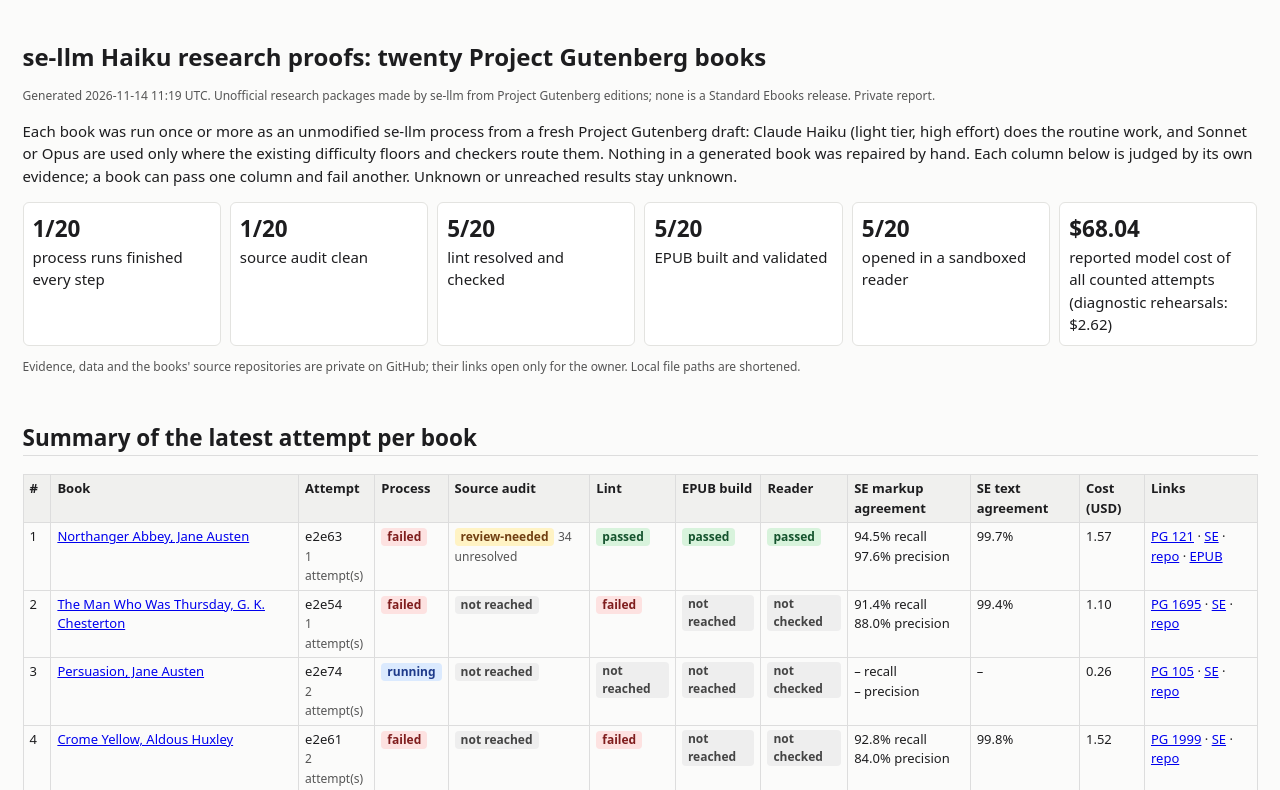
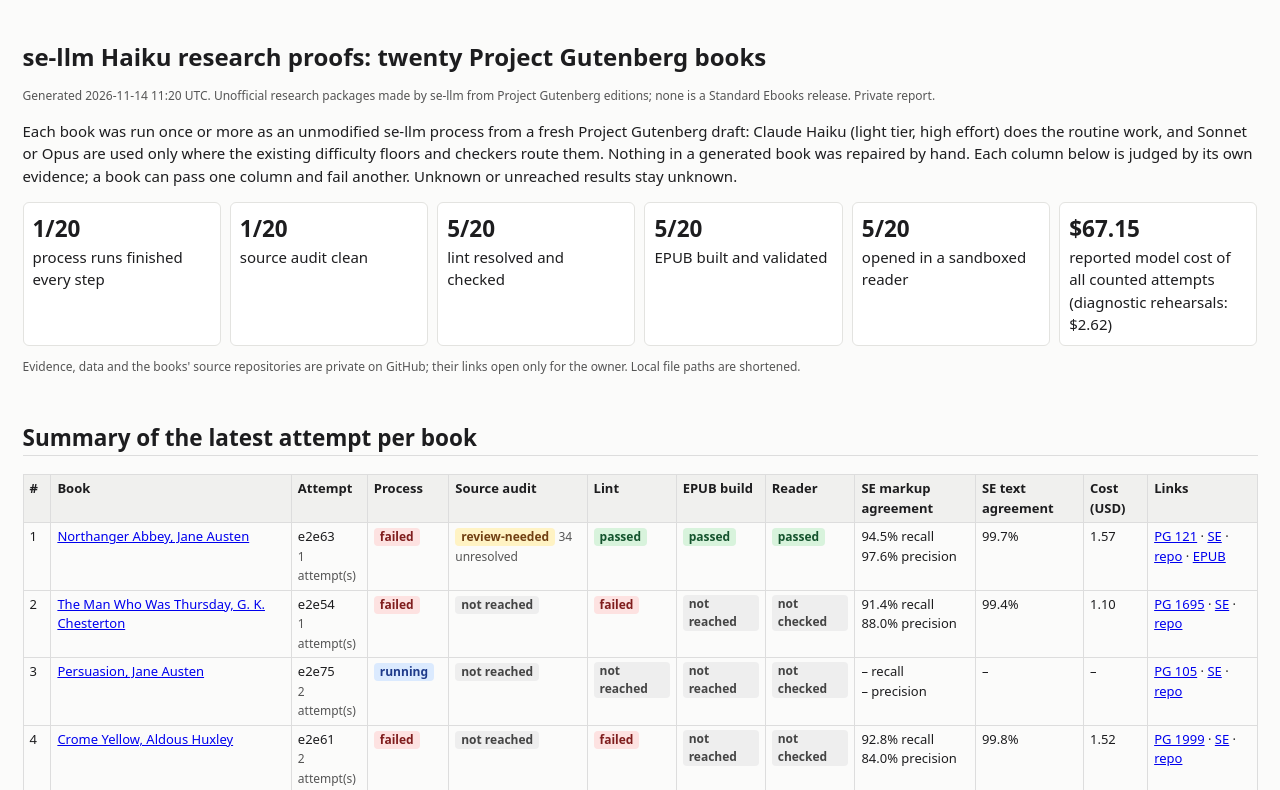
Before and after one commit to ConcaveTrillion/se-llm-haiku20-site, a plain HTML site: page index.html in a window 1280 px wide. Shown: the top 790 px of the page. Drawn offline with Linux system fonts and the light colour scheme.

Commit message:
Page update 2026-11-14T11:20:56Z

```diff
--- a/index.html
+++ b/index.html
@@ -10,7 +10,7 @@ code,pre{font-size:12px;background:#f4f4f2;padding:1px 3px} pre{white-space:pre-
 .grid{display:grid;grid-template-columns:repeat(auto-fit,minmax(180px,1fr));gap:.6em} .card{background:#fff;border:1px solid #e3e3e0;border-radius:6px;padding:.6em}
 .card b{font-size:1.5em;display:block}</style></head><body>
 <h1>se-llm Haiku research proofs: twenty Project Gutenberg books</h1>
-<p class="small">Generated 2026-11-14 11:19 UTC. Unofficial research packages made by se-llm from Project Gutenberg editions; none is a Standard Ebooks release. Private report.</p>
+<p class="small">Generated 2026-11-14 11:20 UTC. Unofficial research packages made by se-llm from Project Gutenberg editions; none is a Standard Ebooks release. Private report.</p>
 <p>Each book was run once or more as an unmodified se-llm process from a fresh Project Gutenberg draft: Claude Haiku (light tier, high effort) does the routine work, and Sonnet or Opus are used only where the existing difficulty floors and checkers route them. Nothing in a generated book was repaired by hand. Each column below is judged by its own evidence; a book can pass one column and fail another. Unknown or unreached results stay unknown.</p>
 <div class="grid">
 <div class="card"><b>1/20</b>process runs finished every step</div>
@@ -18,13 +18,13 @@ code,pre{font-size:12px;background:#f4f4f2;padding:1px 3px} pre{white-space:pre-
 <div class="card"><b>5/20</b>lint resolved and checked</div>
 <div class="card"><b>5/20</b>EPUB built and validated</div>
 <div class="card"><b>5/20</b>opened in a sandboxed reader</div>
-<div class="card"><b>$68.04</b>reported model cost of all counted attempts (diagnostic rehearsals: $2.62)</div>
+<div class="card"><b>$67.15</b>reported model cost of all counted attempts (diagnostic rehearsals: $2.62)</div>
 </div>
 <p class="small">Evidence, data and the books' source repositories are private on GitHub; their links open only for the owner. Local file paths are shortened.</p><h2>Summary of the latest attempt per book</h2>
 <table><thead><tr><th>#</th><th>Book</th><th>Attempt</th><th>Process</th><th>Source audit</th><th>Lint</th><th>EPUB build</th><th>Reader</th><th>SE markup agreement</th><th>SE text agreement</th><th>Cost (USD)</th><th>Links</th></tr></thead><tbody>
 <tr><td>1</td><td><a href="#northanger">Northanger Abbey, Jane Austen</a></td><td>e2e63<br><span class="small">1 attempt(s)</span></td><td><span class="b bad">failed</span></td><td><span class="b warn">review-needed</span> <span class="small">34 unresolved</span></td><td><span class="b ok">passed</span></td><td><span class="b ok">passed</span></td><td><span class="b ok">passed</span></td><td>94.5% recall<br>97.6% precision</td><td>99.7%</td><td>1.57</td><td><a href="https://www.gutenberg.org/ebooks/121">PG 121</a> · <a href="https://standardebooks.org/ebooks/jane-austen/northanger-abbey">SE</a> · <a href="https://github.com/ConcaveTrillion/se-llm-haiku20-northanger">repo</a> · <a href="https://github.com/ConcaveTrillion/se-llm-haiku20-northanger/releases/tag/e2e63">EPUB</a></td></tr>
 <tr><td>2</td><td><a href="#thursday">The Man Who Was Thursday, G. K. Chesterton</a></td><td>e2e54<br><span class="small">1 attempt(s)</span></td><td><span class="b bad">failed</span></td><td><span class="b unk">not reached</span></td><td><span class="b bad">failed</span></td><td><span class="b unk">not reached</span></td><td><span class="b unk">not checked</span></td><td>91.4% recall<br>88.0% precision</td><td>99.4%</td><td>1.10</td><td><a href="https://www.gutenberg.org/ebooks/1695">PG 1695</a> · <a href="https://standardebooks.org/ebooks/g-k-chesterton/the-man-who-was-thursday">SE</a> · <a href="https://github.com/ConcaveTrillion/se-llm-haiku20-thursday">repo</a></td></tr>
-<tr><td>3</td><td><a href="#persuasion">Persuasion, Jane Austen</a></td><td>e2e74<br><span class="small">2 attempt(s)</span></td><td><span class="b run">running</span></td><td><span class="b unk">not reached</span></td><td><span class="b unk">not reached</span></td><td><span class="b unk">not reached</span></td><td><span class="b unk">not checked</span></td><td>– recall<br>– precision</td><td>–</td><td>0.26</td><td><a href="https://www.gutenberg.org/ebooks/105">PG 105</a> · <a href="https://standardebooks.org/ebooks/jane-austen/persuasion">SE</a> · <a href="https://github.com/ConcaveTrillion/se-llm-haiku20-persuasion">repo</a></td></tr>
+<tr><td>3</td><td><a href="#persuasion">Persuasion, Jane Austen</a></td><td>e2e75<br><span class="small">2 attempt(s)</span></td><td><span class="b run">running</span></td><td><span class="b unk">not reached</span></td><td><span class="b unk">not reached</span></td><td><span class="b unk">not reached</span></td><td><span class="b unk">not checked</span></td><td>– recall<br>– precision</td><td>–</td><td>–</td><td><a href="https://www.gutenberg.org/ebooks/105">PG 105</a> · <a href="https://standardebooks.org/ebooks/jane-austen/persuasion">SE</a> · <a href="https://github.com/ConcaveTrillion/se-llm-haiku20-persuasion">repo</a></td></tr>
 <tr><td>4</td><td><a href="#crome">Crome Yellow, Aldous Huxley</a></td><td>e2e61<br><span class="small">2 attempt(s)</span></td><td><span class="b bad">failed</span></td><td><span class="b unk">not reached</span></td><td><span class="b bad">failed</span></td><td><span class="b unk">not reached</span></td><td><span class="b unk">not checked</span></td><td>92.8% recall<br>84.0% precision</td><td>99.8%</td><td>1.52</td><td><a href="https://www.gutenberg.org/ebooks/1999">PG 1999</a> · <a href="https://standardebooks.org/ebooks/aldous-huxley/crome-yellow">SE</a> · <a href="https://github.com/ConcaveTrillion/se-llm-haiku20-crome">repo</a></td></tr>
 <tr><td>5</td><td><a href="#sea-wolf">The Sea-Wolf, Jack London</a></td><td>e2e56<br><span class="small">1 attempt(s)</span></td><td><span class="b bad">failed</span></td><td><span class="b unk">not reached</span></td><td><span class="b bad">failed</span></td><td><span class="b unk">not reached</span></td><td><span class="b unk">not checked</span></td><td>96.4% recall<br>92.2% precision</td><td>99.9%</td><td>2.37</td><td><a href="https://www.gutenberg.org/ebooks/1074">PG 1074</a> · <a href="https://standardebooks.org/ebooks/jack-london/the-sea-wolf">SE</a> · <a href="https://github.com/ConcaveTrillion/se-llm-haiku20-sea-wolf">repo</a></td></tr>
 <tr><td>6</td><td><a href="#robur">Robur the Conqueror, Jules Verne</a></td><td>e2e59<br><span class="small">2 attempt(s)</span></td><td><span class="b bad">failed</span></td><td><span class="b unk">not reached</span></td><td><span class="b bad">failed</span></td><td><span class="b unk">not reached</span></td><td><span class="b unk">not checked</span></td><td>87.9% recall<br>92.0% precision</td><td>96.9%</td><td>4.43</td><td><a href="https://www.gutenberg.org/ebooks/3808">PG 3808</a> · <a href="https://standardebooks.org/ebooks/jules-verne/robur-the-conqueror/sampson-low-marston-searle-rivington">SE</a> · <a href="https://github.com/ConcaveTrillion/se-llm-haiku20-robur">repo</a></td></tr>
@@ -41,7 +41,7 @@ code,pre{font-size:12px;background:#f4f4f2;padding:1px 3px} pre{white-space:pre-
 <tr><td>17</td><td><a href="#tao">Tao Te Ching, Laozi</a></td><td>e2e71<br><span class="small">1 attempt(s)</span></td><td><span class="b bad">failed</span></td><td><span class="b warn">review-needed</span> <span class="small">47 unresolved</span></td><td><span class="b ok">passed</span></td><td><span class="b ok">passed</span></td><td><span class="b ok">passed</span></td><td>0.9% recall<br>10.9% precision</td><td>26.1%</td><td>0.63</td><td><a href="https://www.gutenberg.org/ebooks/216">PG 216</a> · <a href="https://standardebooks.org/ebooks/laozi/tao-te-ching/james-legge">SE</a> · <a href="https://github.com/ConcaveTrillion/se-llm-haiku20-tao">repo</a> · <a href="https://github.com/ConcaveTrillion/se-llm-haiku20-tao/releases/tag/e2e71">EPUB</a></td></tr>
 <tr><td>18</td><td><a href="#devils-dictionary">The Devil’s Dictionary, Ambrose Bierce</a></td><td>e2e72<br><span class="small">1 attempt(s)</span></td><td><span class="b bad">failed</span></td><td><span class="b unk">not reached</span></td><td><span class="b unk">not reached</span></td><td><span class="b unk">not reached</span></td><td><span class="b unk">not checked</span></td><td>9.7% recall<br>12.4% precision</td><td>95.1%</td><td>0.35</td><td><a href="https://www.gutenberg.org/ebooks/972">PG 972</a> · <a href="https://standardebooks.org/ebooks/ambrose-bierce/the-devils-dictionary">SE</a> · <a href="https://github.com/ConcaveTrillion/se-llm-haiku20-devils-dictionary">repo</a></td></tr>
 <tr><td>19</td><td><a href="#gods-of-mars">The Gods of Mars, Edgar Rice Burroughs</a></td><td>e2e67<br><span class="small">2 attempt(s)</span></td><td><span class="b ok">passed</span></td><td><span class="b ok">passed</span></td><td><span class="b ok">passed</span></td><td><span class="b ok">passed</span></td><td><span class="b ok">passed</span></td><td>97.3% recall<br>43.3% precision</td><td>99.9%</td><td>1.67</td><td><a href="https://www.gutenberg.org/ebooks/64">PG 64</a> · <a href="https://standardebooks.org/ebooks/edgar-rice-burroughs/the-gods-of-mars">SE</a> · <a href="https://github.com/ConcaveTrillion/se-llm-haiku20-gods-of-mars">repo</a> · <a href="https://github.com/ConcaveTrillion/se-llm-haiku20-gods-of-mars/releases/tag/e2e67">EPUB</a></td></tr>
-<tr><td>20</td><td><a href="#spoke">English as She Is Spoke, Pedro Carolino and José da Fonseca</a></td><td>e2e73<br><span class="small">1 attempt(s)</span></td><td><span class="b run">running</span></td><td><span class="b unk">not reached</span></td><td><span class="b unk">not reached</span></td><td><span class="b unk">not reached</span></td><td><span class="b unk">not checked</span></td><td>– recall<br>– precision</td><td>–</td><td>0.64</td><td><a href="https://www.gutenberg.org/ebooks/30411">PG 30411</a> · <a href="https://standardebooks.org/ebooks/pedro-carolino/jose-da-fonseca/english-as-she-is-spoke">SE</a></td></tr>
+<tr><td>20</td><td><a href="#spoke">English as She Is Spoke, Pedro Carolino and José da Fonseca</a></td><td>none<br><span class="small">0 attempt(s)</span></td><td><span class="b unk">unknown</span></td><td><span class="b unk">not reached</span></td><td><span class="b unk">unknown</span></td><td><span class="b unk">unknown</span></td><td><span class="b unk">unknown</span></td><td>– recall<br>– precision</td><td>–</td><td>–</td><td><a href="https://www.gutenberg.org/ebooks/30411">PG 30411</a> · <a href="https://standardebooks.org/ebooks/pedro-carolino/jose-da-fonseca/english-as-she-is-spoke">SE</a></td></tr>
 </tbody></table>
 <h2>Each book in detail</h2><p>Open a book for its attempts, failure reasons, source audit records, lint decisions, build messages, and its differences from the Standard Ebooks edition with examples. "Intentional scope differences" are places where this research proof keeps the Gutenberg text and SE does not, or SE adds material that Gutenberg lacks; SE-only extras are deliberately absent and are not imported to raise agreement.</p>
 <details id="northanger"><summary>Northanger Abbey, Jane Austen: PG 121 · northanger</summary>
@@ -146,7 +146,7 @@ rich.errors.MarkupError: closing tag &#x27;[/xhtml]&#x27; at position 81 doesn&#
 <p><b>Source:</b> <a href="https://www.gutenberg.org/ebooks/105">Project Gutenberg 105</a>. <b>Compared with:</b> <a href="https://standardebooks.org/ebooks/jane-austen/persuasion">Standard Ebooks jane-austen_persuasion</a> at revision <code>fa8ac94bf0fb</code>. <b>Producer notes:</b> <a href="https://github.com/ConcaveTrillion/se-llm-haiku20-report/tree/main/evidence/persuasion/production-notes.md">production-notes.md</a>.</p>
 <p><b>Intentional scope differences:</b> No specific extra reading matter established in research; compare only PG 105 content; full runtime audit pending. SE recorded source citations: https://www.gutenberg.org/ebooks/105 | https://archive.org/details/dli.bengal.10689.4239</p>
 <table><tr><th>Attempt</th><th>Revision</th><th>Process</th><th>Stopped at</th><th>Cost</th><th>Models (rule calls)</th></tr>
-<tr><td>e2e74</td><td><code>a53529dd01</code></td><td><span class="b run">running</span></td><td>05:59:01 rule abbreviations attempt=1 exit=0 seconds=52</td><td>0.2572</td><td>claude-haiku-5-5 16</td></tr>
+<tr><td>e2e75</td><td><code>4ac1c8671a</code></td><td><span class="b run">running</span></td><td>06:20:21 draft</td><td>–</td><td></td></tr>
 <tr><td>e2e53</td><td><code>cb3046144e</code></td><td><span class="b bad">failed</span></td><td>FAIL lint resolve=1</td><td>2.7191</td><td>claude-haiku-5-5 88, claude-sonnet-5-5 10, claude-opus-5-5 6; lint resolve: claude-opus-5-5</td></tr>
 </table>
 <p class="small">Evidence: <a href="https://github.com/ConcaveTrillion/se-llm-haiku20-report/tree/main/evidence/persuasion/">evidence/persuasion/</a></p></details>
@@ -749,7 +749,6 @@ rich.errors.MarkupError: closing tag &#x27;[/xhtml]&#x27; at position 81 doesn&#
 <p><b>Source:</b> <a href="https://www.gutenberg.org/ebooks/30411">Project Gutenberg 30411</a>. <b>Compared with:</b> <a href="https://standardebooks.org/ebooks/pedro-carolino/jose-da-fonseca/english-as-she-is-spoke">Standard Ebooks pedro-carolino_jose-da-fonseca_english-as-she-is-spoke</a> at revision <code>d672c7953158</code>. <b>Producer notes:</b> <a href="https://github.com/ConcaveTrillion/se-llm-haiku20-report/tree/main/evidence/spoke/production-notes.md">production-notes.md</a>.</p>
 <p><b>Intentional scope differences:</b> SE adds continuous Portuguese source material; PG English extracts and Millington introduction/actual quotations only; local mirror TXT-only. SE recorded source citations: https://www.gutenberg.org/ebooks/30411 | https://www.google.com/books/edition/English_as_She_is_Spoke/TZFZ95l2QtEC | https://archive.org/details/onovoguiadaconve00fons</p>
 <table><tr><th>Attempt</th><th>Revision</th><th>Process</th><th>Stopped at</th><th>Cost</th><th>Models (rule calls)</th></tr>
-<tr><td>e2e73</td><td><code>45c351785b</code></td><td><span class="b run">running</span></td><td>05:57:47 rule drama attempt=1 exit=0 seconds=7</td><td>0.6366</td><td>claude-haiku-5-5 51, claude-sonnet-5-5 6, claude-opus-5-5 1</td></tr>
 </table>
 <p class="small">Evidence: <a href="https://github.com/ConcaveTrillion/se-llm-haiku20-report/tree/main/evidence/spoke/">evidence/spoke/</a></p></details>
 <h2 id="method">How each column was judged</h2>
```
